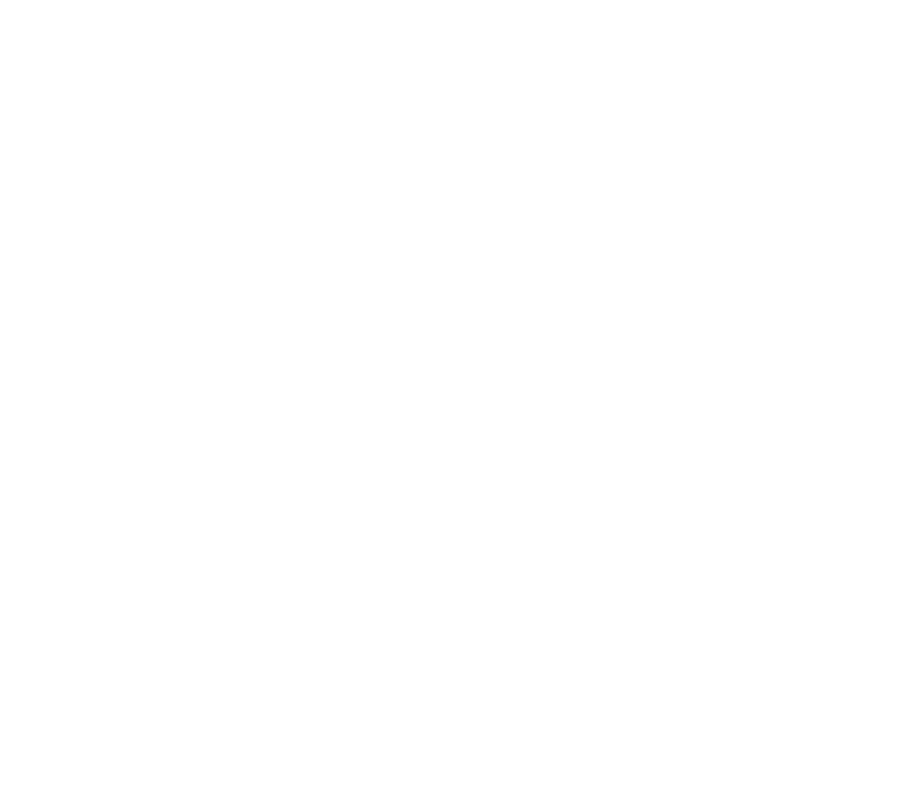
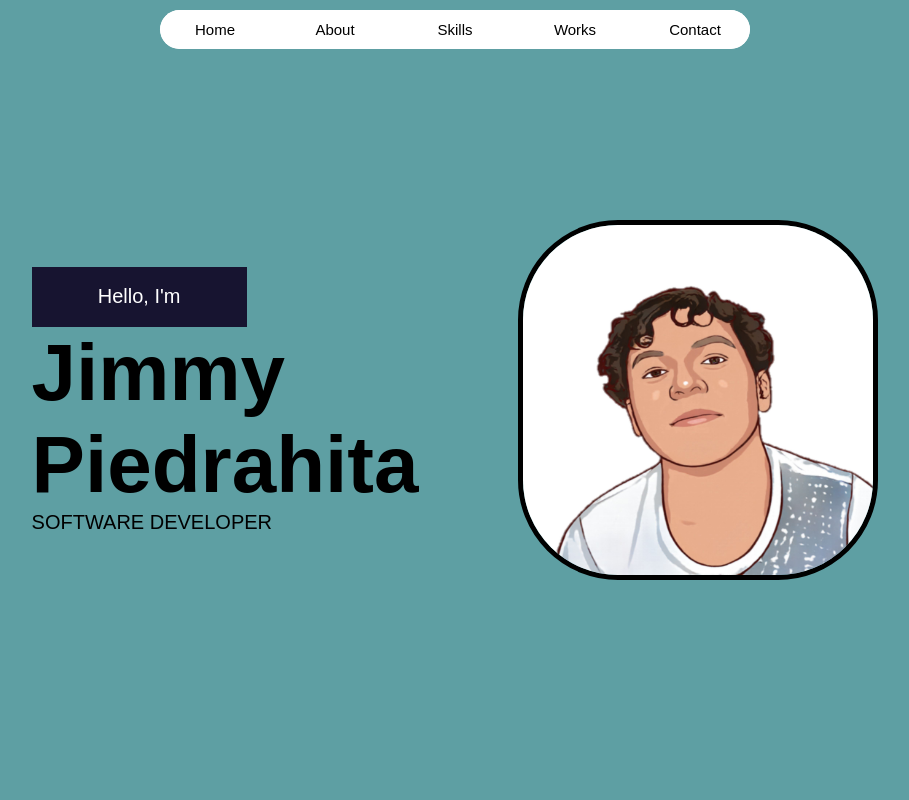
Before and after one commit to JimmyPiedrahita/Portfolio, a React (Vite) app: page / in a window 1280 px wide. Shown: the top 800 px of the page, without its empty margins (185-1094 px from the left). Built offline with nearby package versions, Linux system fonts and the light colour scheme.

Commit message:
feat(home): create and add the home section and the menu

```diff
--- a/src/App.jsx
+++ b/src/App.jsx
@@ -1,9 +1,17 @@
 import './App.css'
+import SectionAbout from './components/SectionAbout';
+import SectionHome from './components/SectionHome';
+import SectionSkills from './components/SectionSkills';
+import Menu from './components/Menu';
+import { useRef, useState } from 'react';
 
 function App() {
   return (
     <>
-
+      <Menu />
+      <SectionHome />
+      <SectionAbout />
+      <SectionSkills />
     </>
   )
 }
--- /dev/null
+++ b/src/components/Button.jsx
@@ -0,0 +1,14 @@
+import React from 'react'
+import '../stylesheets/Button.css';
+
+function Button({ text, link }) {
+  return (
+    <a href={link}>
+      <div className='btn home'>
+        {text}
+      </div>
+    </a>
+  )
+}
+
+export default Button
--- /dev/null
+++ b/src/components/Menu.jsx
@@ -0,0 +1,19 @@
+import React from 'react'
+import '../stylesheets/Menu.css';
+import Button from './Button';
+
+function Menu() {
+  return (
+    <div className='container-menu'>
+      <div className='menu'>
+        <Button text='Home' link='#home'/>
+        <Button text='About' link='#about'/>
+        <Button text='Skills' link='#skills'/>
+        <Button text='Works' link='#works'/>
+        <Button text='Contact' link='#contact'/>
+      </div>
+    </div>
+  )
+}
+
+export default Menu
--- /dev/null
+++ b/src/components/SectionAbout.jsx
@@ -0,0 +1,12 @@
+import React from 'react'
+import '../stylesheets/SectionAbout.css';
+
+function SectionAbout() {
+  return (
+    <div id='about' className='section-about'>
+
+    </div>
+  )
+}
+
+export default SectionAbout
--- /dev/null
+++ b/src/components/SectionHome.jsx
@@ -0,0 +1,24 @@
+import React from 'react'
+import '../stylesheets/SectionHome.css';
+import Hero from '../assets/img/img-hero.jpg';
+
+function SectionHome() {
+  return (
+    <div id='home' className='section-home'>
+      <div className='container-hero'>
+        <div className='hero'>
+          <div className='texts'>
+            <div className='text-greeting'>
+              Hello, I'm
+            </div>
+            <h1>Jimmy<br/>Piedrahita</h1>
+            <p>SOFTWARE DEVELOPER</p>
+          </div>
+          <img src={Hero} alt="Jimmy Piedrahita, Software developer" />
+        </div>
+      </div>
+    </div>
+  )
+}
+
+export default SectionHome
--- /dev/null
+++ b/src/components/SectionSkills.jsx
@@ -0,0 +1,12 @@
+import React from 'react'
+import '../stylesheets/SectionSkills.css';
+
+function SectionSkills() {
+  return (
+    <div id='skills' className='section-skills'>
+
+    </div>
+  )
+}
+
+export default SectionSkills
--- a/src/index.css
+++ b/src/index.css
@@ -0,0 +1,5 @@
+* {
+    margin: 0;
+    padding: 0;
+    font-family: Poppins, sans-serif;
+}
--- /dev/null
+++ b/src/stylesheets/Button.css
@@ -0,0 +1,23 @@
+a {
+  text-decoration: none;
+}
+
+.btn {
+  width: 110px;
+  height: 39px;
+  background-color: #ffffff;
+  border-radius: 100px;
+  color: black;
+  cursor: pointer;
+  font-size: 15px;
+  display: flex;
+  justify-content: center;
+  align-items: center;
+}
+
+.btn:hover {
+  background-color: #171430;
+  color: #ffffff;
+  box-shadow: 0 0 10px 2px rgba(0, 0, 0, 0.5);
+  font-weight: bold;
+}
--- /dev/null
+++ b/src/stylesheets/Menu.css
@@ -0,0 +1,19 @@
+.container-menu {
+  position: fixed;
+  width: 100%;
+  height: auto;
+  display: flex;
+  justify-content: center;
+  align-items: center;
+}
+
+.menu {
+  width: fit-content;
+  height: auto;
+  background-color: #ffffff;
+  border-radius: 100px;
+  margin-top: 10px;
+  display: flex;
+  gap: 10px;
+  overflow: hidden;
+}
--- /dev/null
+++ b/src/stylesheets/SectionAbout.css
@@ -0,0 +1,6 @@
+.section-about {
+  width: 100%;
+  height: 100vh;
+  background-color: #ffffff;
+  box-sizing: border-box;
+}
--- /dev/null
+++ b/src/stylesheets/SectionHome.css
@@ -0,0 +1,56 @@
+.section-home {
+  width: 100%;
+  height: 100vh;
+  background-color: #5E9FA3;
+  box-sizing: border-box;
+}
+
+.container-hero {
+  width: 100%;
+  height: 100vh;
+  display: flex;
+  align-items: center;
+  justify-content: center;
+}
+
+.hero {
+  display: flex;
+  justify-content: center;
+  align-items: center;
+  gap: 100px;
+}
+
+.hero .texts {
+  display: flex;
+  flex-direction: column;
+  align-items: start;
+}
+
+.hero .texts .text-greeting {
+  width: 215px;
+  height: 60px;
+  display: flex;
+  justify-content: center;
+  align-items: center;
+  font-size: 20px;
+  background-color: #171430;
+  color: white;
+  font-weight: 500;
+}
+
+.hero .texts h1 {
+  font-size: 80px;
+  font-weight: 600;
+}
+
+.hero .texts p {
+  font-size: 20px;
+  font-weight: 500;
+}
+
+.hero img {
+  width: 350px;
+  height: 350px;
+  border: 5px solid black;
+  border-radius: 100px;
+}
--- /dev/null
+++ b/src/stylesheets/SectionSkills.css
@@ -0,0 +1,5 @@
+.section-skills {
+    width: 100%;
+    height: 100vh;
+    background-color: #5E9FA3;
+}
```
Also changed, not shown: src/assets/img/img-hero.jpg (added).
